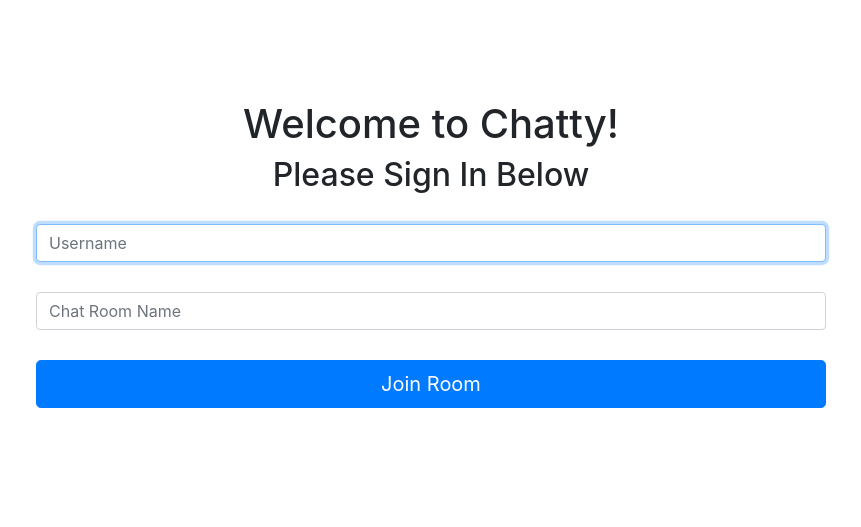
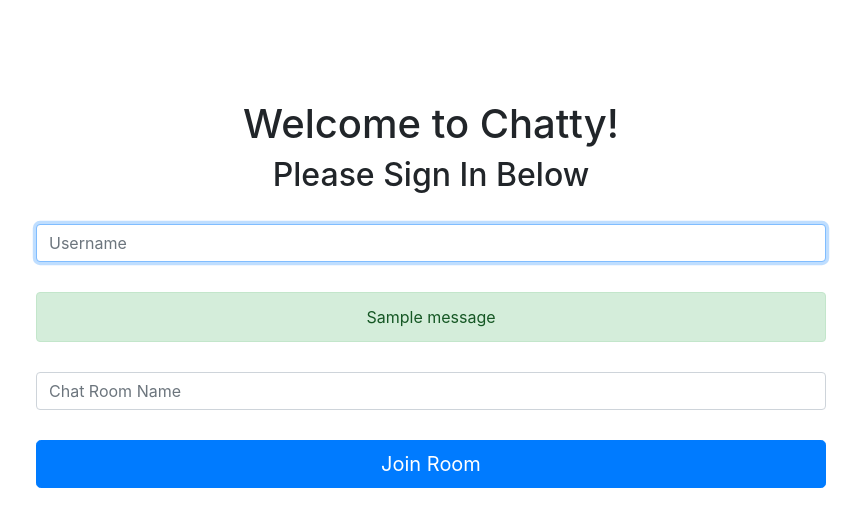
Before and after one commit to ashertukde/Chatty, a Flask app: page / in a window 1280 px wide. Shown: the top 527 px of the page, without its empty margins (209-1070 px from the left). Run offline with Flask 2, Linux system fonts and the light colour scheme; one stand-in notice (Sample message) is shown; some libraries are stand-ins or nearby versions.

Commit message:
Adding error msgs

```diff
--- a/project2/run.py
+++ b/project2/run.py
@@ -1,4 +1,4 @@
-from flask import Flask, render_template, request, redirect, url_for, session
+from flask import Flask, render_template, request, redirect, url_for, session, flash
 from flask_socketio import SocketIO, send, join_room, leave_room, emit
 from flask_session import Session
 from profanity_filter import ProfanityFilter
@@ -42,6 +42,7 @@ def chat():
 
         if room in memberlist:
             if username in memberlist[room]:
+                flash("Username has already been taken in this room. Please choose another!", 'danger')
                 return redirect(url_for('index'))
             memberlist[room].append(username)
         else:
--- a/project2/templates/index.html
+++ b/project2/templates/index.html
@@ -18,6 +18,15 @@
                 <h2>Please Sign In Below</h2>
                 <label for="inputUsername" class="sr-only">Username</label>
                 <input type="text" id="inputUsername" name="username" class="form-control" placeholder="Username" required="" autofocus="">
+                {% with messages = get_flashed_messages(with_categories=true) %}
+                    {% if messages %}
+                        {% for category, message in messages %}
+                            <div class=" text-center alert alert-{{ category }}">
+                                {{ message }}
+                            </div>
+                        {% endfor %}
+                    {% endif %}
+                {%endwith%}
                 <label for="chatRoomName" class="sr-only">Chat Room Name</label>
                 <input type="text" id="chatRoomName" name="chatroom" class="form-control" placeholder="Chat Room Name" required="" >
                 <button class="btn btn-lg btn-primary btn-block" type="submit" value="submit">Join Room</button>
```
